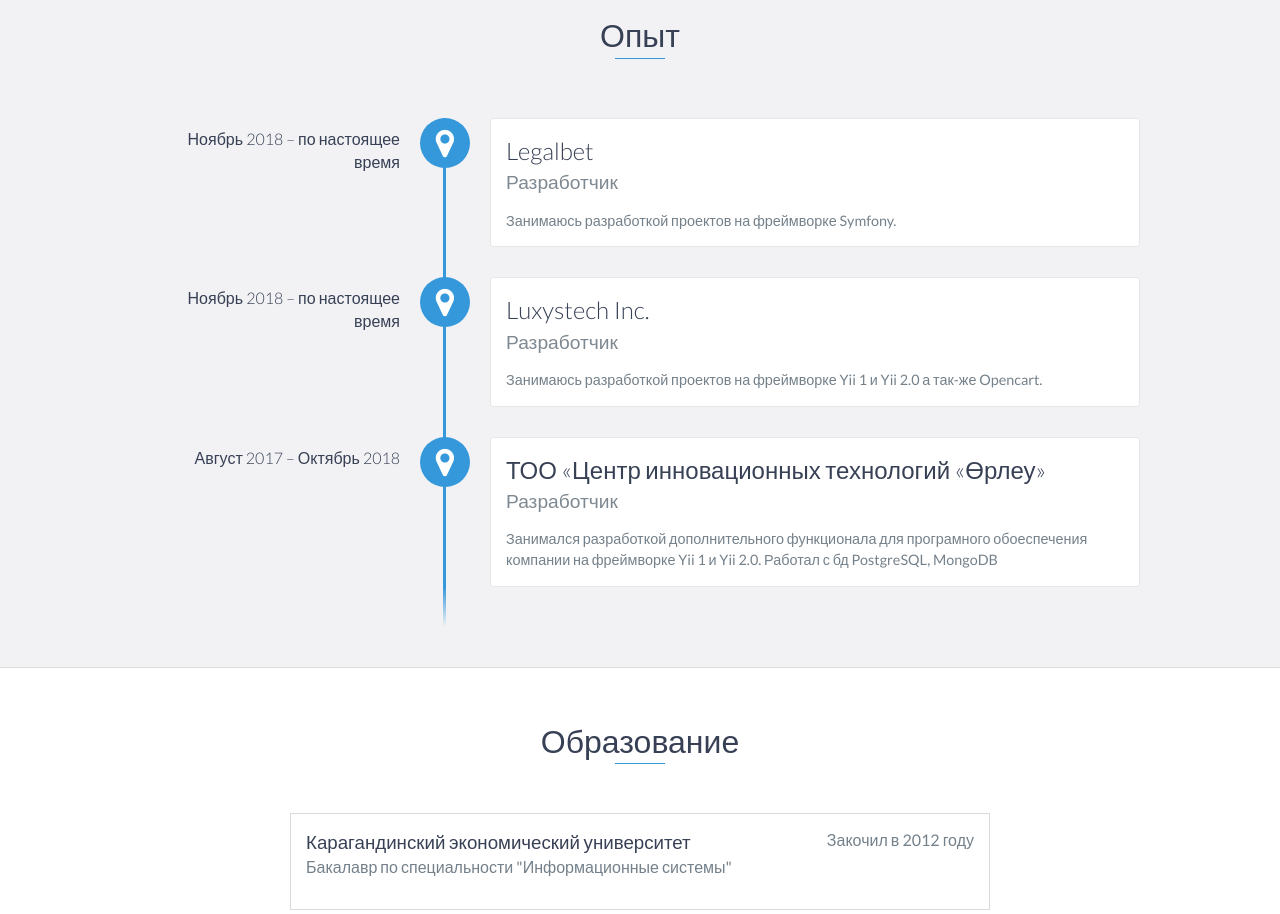
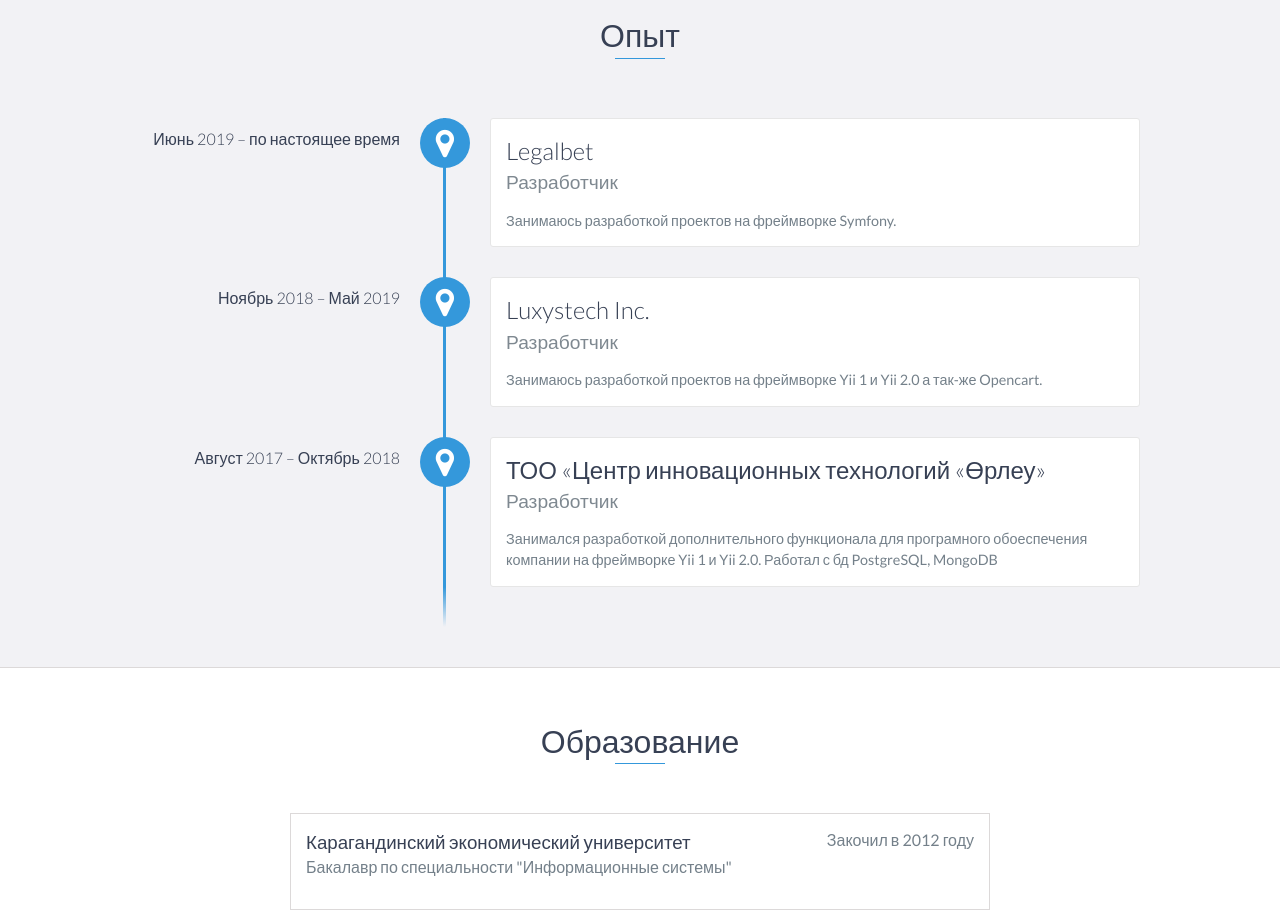
Before and after one commit to btn441/btn441.github.io, a website: page index.html in a window 1280 px wide. Shown: the part 1080-1994 px from the top of the page. Drawn offline with nearby package versions, Linux system fonts and the light colour scheme.

Commit message:
update resume

```diff
--- a/index.html
+++ b/index.html
@@ -76,7 +76,7 @@
         <h2 class="heading">Опыт</h2>
         <div id="experience-timeline">
 
-            <div data-date="Ноябрь 2018 – по настоящее время">
+            <div data-date="Июнь 2019 – по настоящее время">
                 <h3>Legalbet</h3>
                 <h4>Разработчик</h4>
                 <p>
@@ -84,7 +84,7 @@
                 </p>
             </div>
 
-            <div data-date="Ноябрь 2018 – по настоящее время">
+            <div data-date="Ноябрь 2018 – Май 2019">
                 <h3>Luxystech Inc.</h3>
                 <h4>Разработчик</h4>
                 <p>
```
Also changed, not shown: 1 other file.
